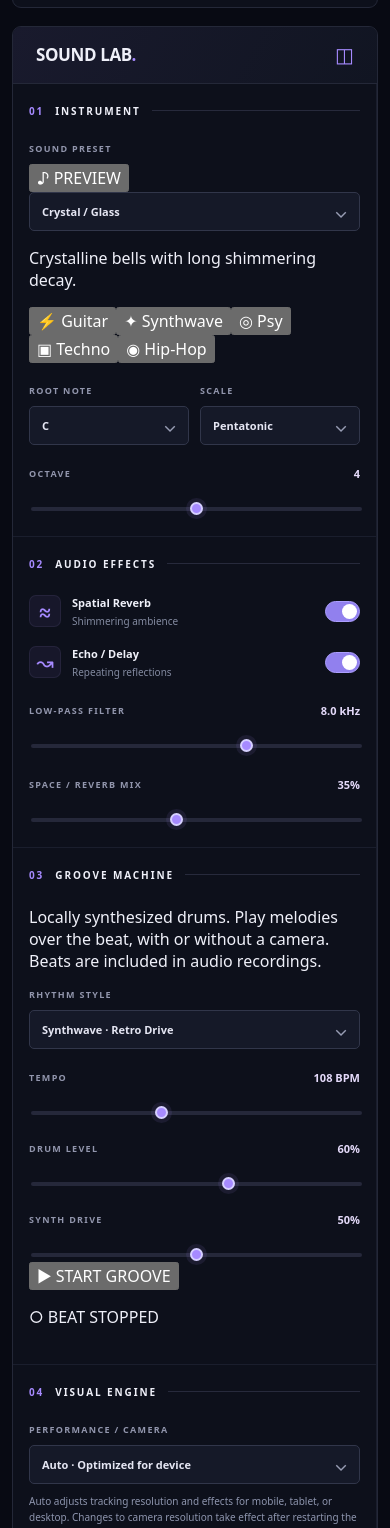
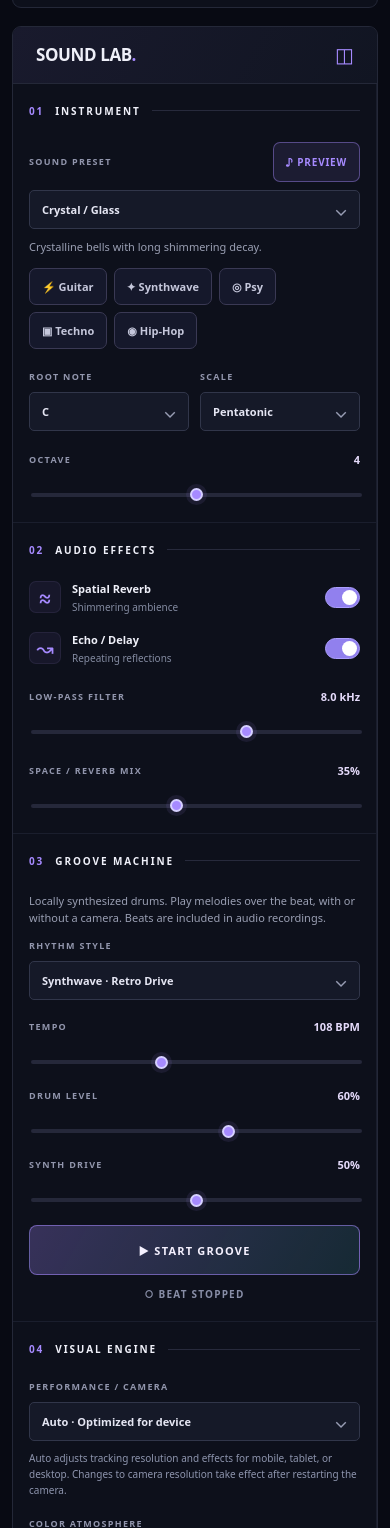
Before and after one commit to y0d4a/aether-hand-synth, a plain HTML site: page index.html in a window 390 px wide. Shown: the part 1414-2942 px from the top of the page. Drawn offline with Linux system fonts and the light colour scheme.

Commit message:
style: responsive controls for sound palette and rhythm machine

```diff
--- a/styles.css
+++ b/styles.css
@@ -129,3 +129,26 @@ button,.mini-key,.mode-card,.switch,select{touch-action:manipulation}
   .mode-card,.mini-key,.stage video,.switch-track{transition:none!important}
   .orb{display:none}
 }
+
+
+/* Sound palette and rhythm machine */
+.sound-preset-heading{display:flex;align-items:center;justify-content:space-between;gap:8px;margin-bottom:8px}
+.sound-preset-heading .field-label{margin-bottom:0}
+.preview-btn{background:rgba(var(--accent-rgb),.1);border:1px solid rgba(var(--accent-rgb),.42);color:var(--accent);font-size:10px;letter-spacing:.08em;font-weight:800;padding:8px 12px;border-radius:7px;min-height:34px}
+.preview-btn:hover,.genre-chips button:hover{border-color:var(--accent);background:rgba(var(--accent-rgb),.19)}
+.patch-description,.groove-description{font-size:11px;line-height:1.55;color:#9a9fb3;margin:9px 0 13px}
+.genre-chips{display:flex;flex-wrap:wrap;gap:6px;margin:11px 0 8px}
+.genre-chips button{border:1px solid #3a3954;background:#15182b;color:#c5c7db;border-radius:7px;padding:7px 9px;font-size:10px;font-weight:700;transition:border-color .14s,background .14s}
+.genre-chips button.active{border-color:var(--accent);background:rgba(var(--accent-rgb),.16);color:#f1ecff}
+.groove-section .inline-range{margin-top:16px}
+.groove-section .groove-description{margin-top:0}
+.groove-btn{width:100%;margin-top:18px;border:1px solid rgba(var(--accent-rgb),.54);background:linear-gradient(120deg,rgba(var(--accent-rgb),.28),rgba(var(--cyan-rgb),.12));color:#f5f1ff;min-height:45px;border-radius:8px;font-weight:850;font-size:11px;letter-spacing:.11em;transition:transform .15s,background .15s}
+.groove-btn:hover{background:rgba(var(--accent-rgb),.31)}
+.groove-btn:active{transform:scale(.985)}
+.groove-btn.running{border-color:#5ce8cb;color:#6cebd5;background:rgba(22,110,100,.21)}
+.groove-status{font-size:10px;letter-spacing:.12em;font-weight:750;color:#888ea7;text-align:center;margin:12px 0 0}
+.groove-btn.running + .groove-status{color:#71e1c8}
+select optgroup{background:#15182a;color:#a9a9c5;font-weight:700}
+select option{background:#15182a;color:#f1f0fa}
+@media(max-width:900px){.sound-preset-heading{gap:12px}.genre-chips button{min-height:36px}.groove-btn{min-height:50px}}
+@media(max-width:640px){.genre-chips{gap:7px}.genre-chips button{font-size:11px;padding:10px 12px}.preview-btn{min-height:40px}.groove-section .inline-range{margin-top:19px}}
```
